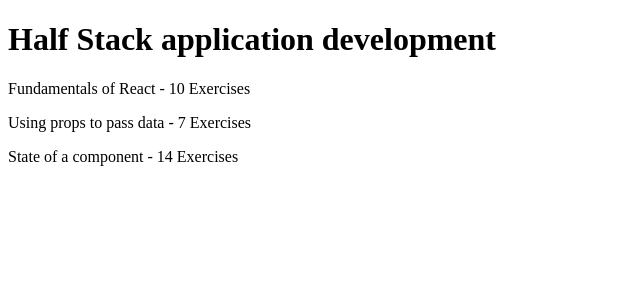
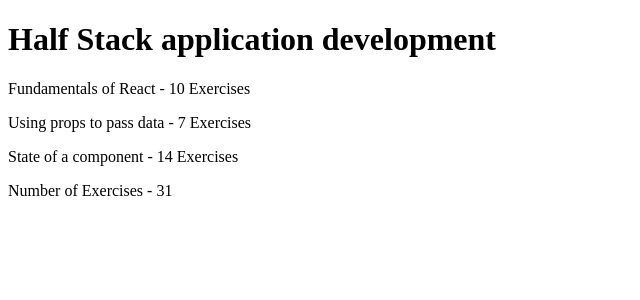
Before and after one commit to A6ih/full-stack-open, a React (Vite) app in the folder part1/courseinfo/: page / in a window 1280 px wide. Shown: the top 300 px of the page, without its empty margins (0-640 px from the left). Built offline with nearby package versions, Linux system fonts and the light colour scheme.

Commit message:
Add Total component in part1 courseinfo App.jsx

```diff
--- a/part1/courseinfo/src/App.jsx
+++ b/part1/courseinfo/src/App.jsx
@@ -22,6 +22,14 @@ const Content = (props) => {
   );
 };
 
+const Total = (props) => {
+  return (
+    <>
+      <p>Number of Exercises - {props.exercises}</p>
+    </>
+  );
+};
+
 const App = () => {
   const courseInfo = {
     title: "Half Stack application development",
@@ -41,10 +49,16 @@ const App = () => {
     ],
   };
 
+  const total = courseInfo.parts.reduce(
+    (acc, curr) => acc + curr.noOfExercises,
+    0
+  );
+
   return (
     <>
       <Header title={courseInfo.title} />
       <Content parts={courseInfo.parts} />
+      <Total exercises={total} />
     </>
   );
 };
```
